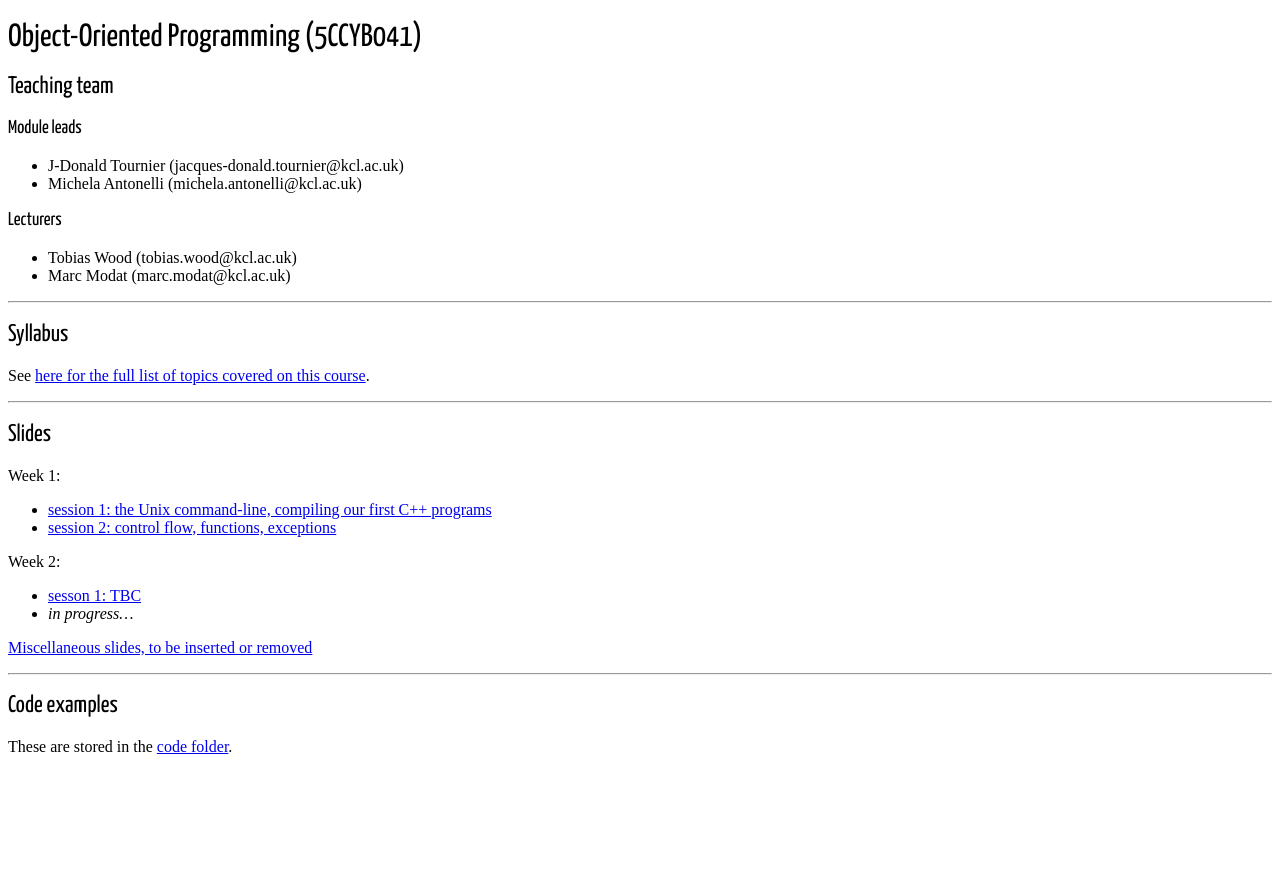
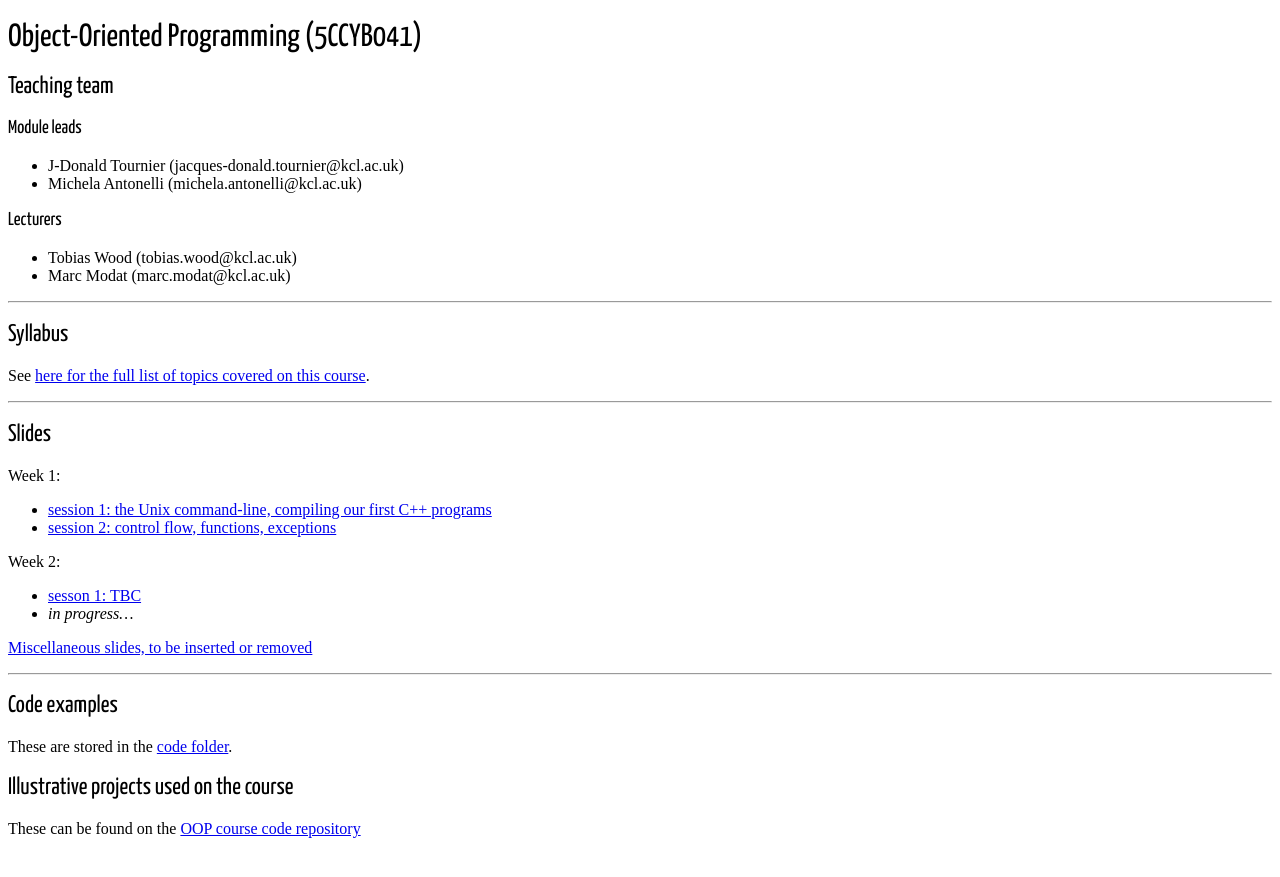
Before and after one commit to KCL-BMEIS/OOP, a Jekyll site: the page built from index.md, in a window 1280 px wide. Shown: the top 877 px of the page. Built offline with Jekyll 4.4.1, drawn with Linux system fonts in a browser that asks for light colours; some web fonts are replaced.

Commit message:
Update index.md

```diff
--- a/index.md
+++ b/index.md
@@ -42,3 +42,7 @@ Week 2:
 ## Code examples
 
 These are stored in the [code folder](https://github.com/kcl-bmeis/oop/tree/main/code/).
+
+## Illustrative projects used on the course
+
+These can be found on the [OOP course code repository](https://github.com/kcl-bmeis/oop/blob/main/projects)
```
